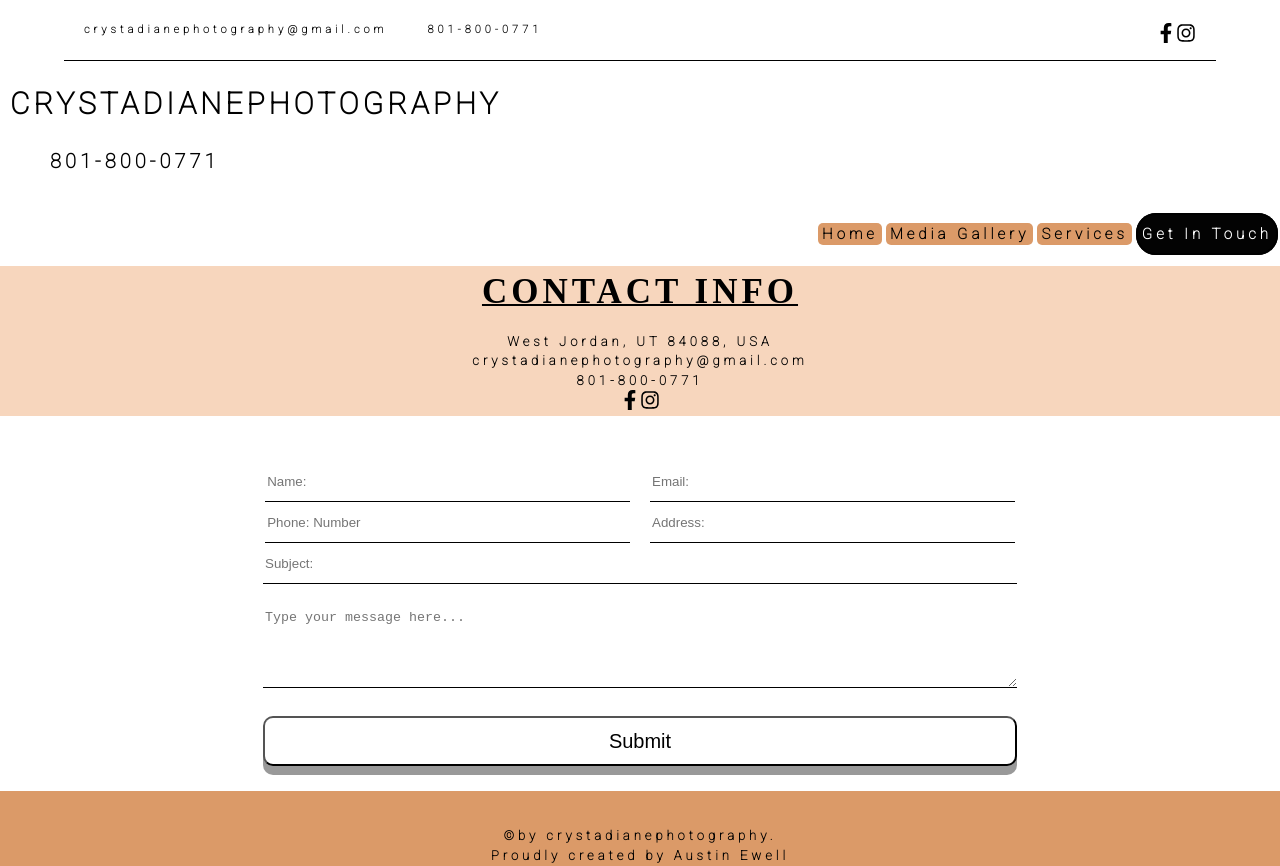
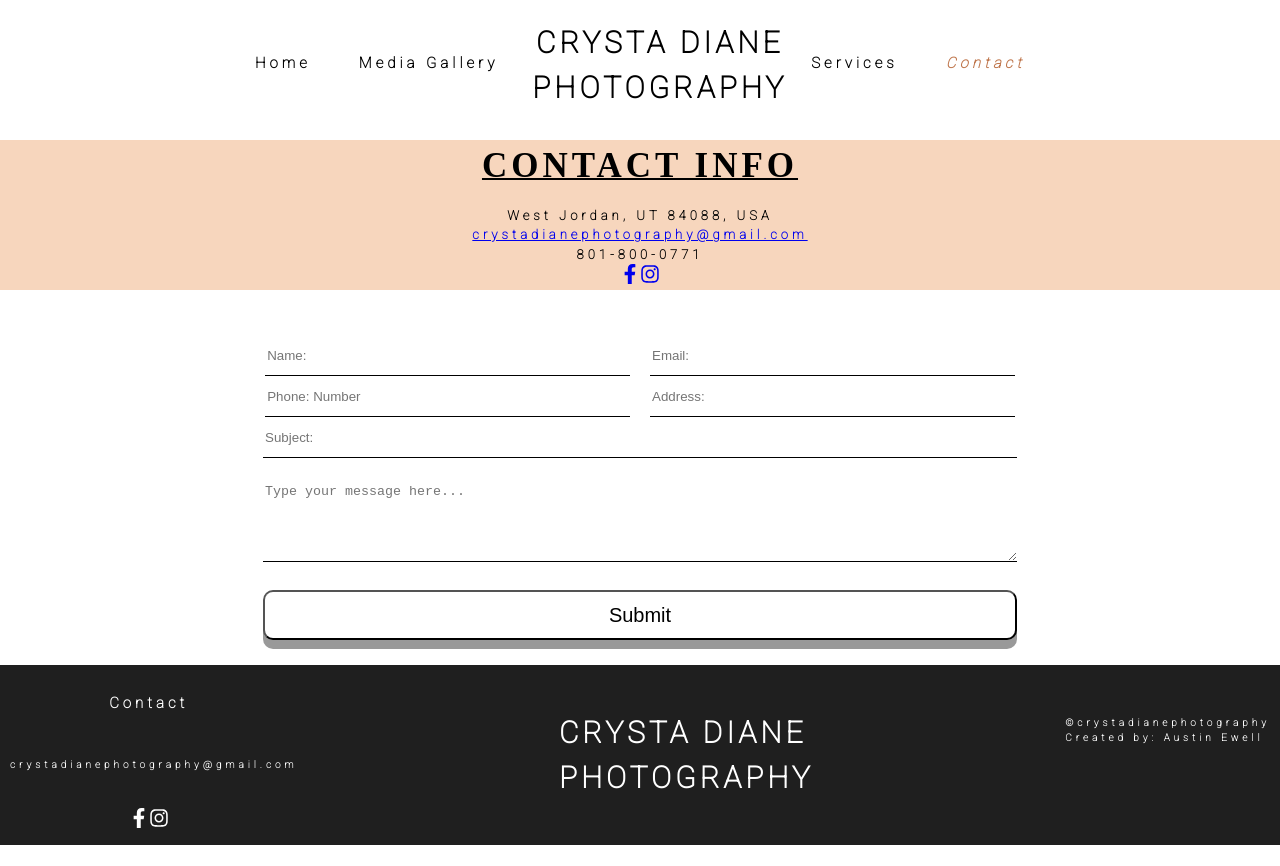
Before and after one commit to austinxewell/CrystaDianePhotography, a React (Create React App) app in the folder my-app/: page /Contact in a window 1280 px wide. After the commit the page ends 845 px from the top, so only its background shows below. Built offline with nearby package versions, Linux system fonts and the light colour scheme; a web font is replaced by a local one.

Commit message:
modified nav and footer for better layout

```diff
--- a/my-app/src/components/Footer/footer.css
+++ b/my-app/src/components/Footer/footer.css
@@ -1,27 +1,47 @@
-footer{
-    background-color: var(--terciary);
-    height: 75px;
+footer {
+    background-color: #1F1F1F;
+    color: white;
+    justify-content: center;
+    width: 100%;
 }
 
-.copyright{
-    padding-top: 35px;
-    text-align: center;
-    font-size: small;
+.mainNameFooter {
+    margin: auto;
+
+}
+
+.copyright {
+    margin-top: 50px;
+    margin-right: 10px;
+    font-size: 10px;
 }
 
 .copyrightLink {
     text-decoration: none;
-    color: #000;
+    color: white;
 }
 
-a:link, a:visited {
+footer a:link, a:visited {
     text-decoration: none;
     text-shadow: none;
-    color: black;
-  }
+    color: white;
+}
 
-  .media-icons {
+footer .media-icons {
     size: 20px;
-    margin-left: auto;
-    margin-right: 20px;
-  }
+}
+
+.nav-linkFooter {
+    color: var(--light);
+    font-size: 15px;
+}
+
+.contactFooter {
+    text-align: center;
+
+}
+
+.emailFooter {
+    font-size: 10px;
+    margin-left: 10px;
+}
--- a/my-app/src/components/Footer/index.js
+++ b/my-app/src/components/Footer/index.js
@@ -1,13 +1,33 @@
 import React from 'react'
 import './footer.css'
+import { NavLink } from 'react-router-dom'
+import { FaFacebookF, FaInstagram } from 'react-icons/fa'
 
 export default function Footer() {
     return (
-        <footer>
+        <footer className='flex-row'>
+            <div className='contactFooter'>
+                <NavLink exact to="/Contact" className='nav-linkFooter' activeClassName='nav-linkActiveFooter'>Contact</NavLink>
+                <br />
+                <a className='emailFooter' href='mailto:crystadianephotography@gmail.com'>crystadianephotography@gmail.com</a>
+                <div>
+                    <a href='https://www.facebook.com/crystadianephotography' target='_blank'><FaFacebookF size='20px' /></a>
+                    <a href='https://www.instagram.com/crystadianephotography/' target='_blank'><FaInstagram size='20px' /></a>
+                </div>
+            </div>
+            <div className='mainNameFooter'>
+                <h1>
+                    CRYSTA DIANE
+                    <br />
+                    PHOTOGRAPHY
+                </h1>
+            </div>
             <div className="copyright">
-                &copy;by crystadianephotography.
+                <div className='copyrightText'>
+                &copy;crystadianephotography
                 <br />
-                Proudly created by <a className='copyrightLink' href='https://github.com/austinxewell' target='_blank'>Austin Ewell</a>
+                Created by: <a className='copyrightLink' href='https://github.com/austinxewell' target='_blank'>Austin Ewell</a>
+                </div>
             </div>
         </footer>
     )
--- a/my-app/src/components/Nav/index.js
+++ b/my-app/src/components/Nav/index.js
@@ -2,31 +2,24 @@ import React from 'react'
 import { NavLink } from 'react-router-dom';
 import "./nav.css"
 
-import { FaFacebookF, FaInstagram } from 'react-icons/fa'
+
 
 
 export default function Nav() {
-
     return (
         <header className="">
-            <div className='flex-row contact-header'>
-                <h3><a href='mailto:crystadianephotography@gmail.com'>crystadianephotography@gmail.com</a><span className='phone-span'>801-800-0771</span></h3>
-                <div className='media-icons'>
-                    <a href='http://www.Facebook.com/' target='_blank'><FaFacebookF size='20px' /></a>
-                    <a href='http://www.instagram.com' target='_blank'><FaInstagram size='20px' /></a>
+            <div className='flex-row navBar'>
+                <NavLink exact to="/" className='nav-link' activeClassName='nav-linkActive'>Home</NavLink>
+                <NavLink exact to="/mediagallery" className='nav-link' activeClassName='nav-linkActive'>Media Gallery</NavLink>
+                <div className='mainName'>
+                    <h1>
+                        CRYSTA DIANE
+                        <br />
+                        PHOTOGRAPHY
+                    </h1>
                 </div>
-            </div>
-            <div className='headerWrapper'>
-                <div className='header-font'>
-                    <h1>CRYSTADIANEPHOTOGRAPHY</h1>
-                    <p className='headerPhone'>801-800-0771</p>
-                    <div className='navBar'>
-                        <NavLink exact to="/" className='nav-link' activeClassName='nav-linkActive'>Home</NavLink>
-                        <NavLink exact to="/mediagallery" className='nav-link' activeClassName='nav-linkActive'>Media Gallery</NavLink>
-                        <NavLink exact to="/services" className='nav-link' activeClassName='nav-linkActive'>Services</NavLink>
-                        <NavLink exact to="/Contact" className='getInTouchButton' activeClassName='getInTouch-linkActive'>Get In Touch</NavLink>
-                    </div>
-                </div>
+                <NavLink exact to="/services" className='nav-link' activeClassName='nav-linkActive'>Services</NavLink>
+                <NavLink exact to="/Contact" className='nav-link' activeClassName='nav-linkActive'>Contact</NavLink>
             </div>
         </header>
     )
--- a/my-app/src/components/Nav/nav.css
+++ b/my-app/src/components/Nav/nav.css
@@ -1,50 +1,29 @@
-h3{
-    margin-left: 20px;
-    font-size: 11px;
-}
-
-.phone-span {
-    margin-left: 40px;
-}
-
-.contact-header{
-    margin: auto;
-    align-items: center;
-    border-bottom: solid 1px;
-    width: 90%;
-}
-
-.headerWrapper {
-    overflow: auto;
-}
-
 .navBar {
-    float: right;
+    justify-content: center;
 }
 
 .nav-link {
     border-radius: 5px;
-    color: var(--light);
+    color: var(--dark) !important;
     padding: 2px 4px;
-    margin-left: 2px;
-    margin-right: 2px;
+    margin-left: 20px;
+    margin-right: 20px;
+    margin-top: 50px;
     padding-top: 2px;
     font-size: 15px;
     text-decoration: none;
-    text-shadow: 2px 2px  var(--dark);
-    background-color: var(--terciary);
 }
 
 .nav-linkActive {
     border-radius: 5px;
 	color: var(--dark);
 	padding: 2px 4px;
-	margin-left: 2px;
-	margin-right: 2px;
+	margin-left: 20px;
+	margin-right: 20px;
     padding-top: 2px;
     font-size: 15px;
     text-shadow: none;
-    background-color: var(--secondary);
+    color: var(--primary) !important;
     font-style: italic;
 }
 
@@ -53,46 +32,6 @@ h1{
     margin-left: 10px;
 }
 
-  .headerPhone {
-    font-size: 20px;
-    margin-left: 50px;
+.mainName {
+    text-align: center;
 }
-
-.getInTouchButton {
-    border-radius: 20px;
-    border: solid 2px black;
-    color: black;
-    padding: 10px 4px;
-    margin-top: 24px;
-    margin-left: 2px;
-    margin-right: 2px;
-    font-size: 15px;
-    text-decoration: none;
-}
-
-.getInTouch-linkActive {
-    border-radius: 20px;
-    border: solid 2px black;
-    background-color: rgb(3, 3, 3);
-    color: white !important;
-    padding: 10px 4px;
-    margin-top: 24px;
-    margin-left: 2px;
-    margin-right: 2px;
-    font-size: 15px;
-    text-decoration: none;
-}
-
-  .getInTouchButton:hover {
-    transition: background-color 1s ease-out;
-    border-radius: 20px;
-    border: solid 2px black;
-    color: rgb(255, 255, 255);
-    background-color: black;
-    padding: 10px 4px;
-    margin-top: 24px;
-    margin-left: 2px;
-    margin-right: 2px;
-    font-size: 15px;
-    text-decoration: none;
-}
--- a/my-app/src/components/Services/services.css
+++ b/my-app/src/components/Services/services.css
@@ -40,7 +40,7 @@ h2{
 .serviceImg {
     object-fit: cover;
     width: 600px;
-    height:400px;
+    height:396px;
     border-left: solid var(--borderColor) 2px;
     border-bottom-right-radius: 20px;
     border-top-right-radius: 20px;
```
